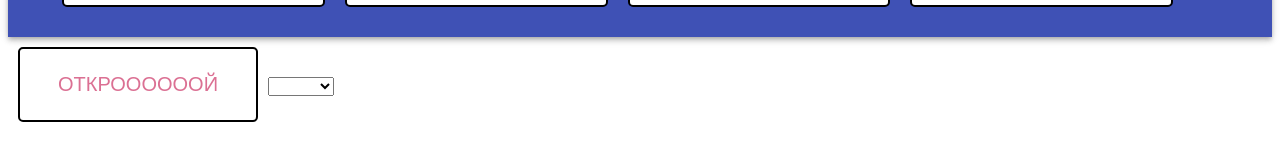
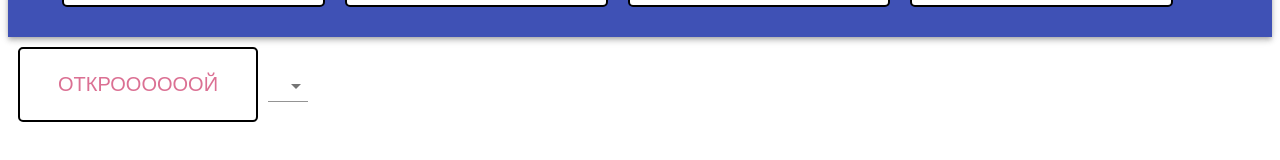
Before and after one commit to alyxmamathemm/bank-notes, a Next.js app: page /CoinsOfRussia in a window 1280 px wide. Shown: the part 204-364 px from the top of the page. Built offline with nearby package versions, Linux system fonts and the light colour scheme.

Commit message:
Select from Material UI

```diff
--- a/pages/CoinsOfRussia.js
+++ b/pages/CoinsOfRussia.js
@@ -14,6 +14,7 @@ import {
   Toolbar,
   Typography,
   IconButton,
+  Select,
 } from "@material-ui/core";
 import styled from "styled-components";
 <i class="fa fa-accusoft fa-2x"></i>;
@@ -37,6 +38,10 @@ export default function SimpleMenu() {
 
   const handleClose = () => {
     setAnchorEl(null);
+  };
+
+  const handleChange = (events) => {
+    window.location = events.target.value;
   };
 
   const Button = styled.button`
@@ -110,21 +115,13 @@ export default function SimpleMenu() {
         ОТКРООООООЙ
       </Button>
 
-      <select
-        id="cd-dropdown"
-        class="cd-select"
-        onchange="top.location=this.value"
-      >
-        <option value=""></option>
+      <Select id="cd-dropdown" onChange={handleChange}>
+        <MenuItem value=""></MenuItem>
 
-        <option value="https://www.youtube.com/" class="icon-1">
-          Кнопка
-        </option>
+        <MenuItem value="https://www.youtube.com/">Кнопка</MenuItem>
 
-        <option value="https://www.youtube.com/" class="icon-2">
-          рыжый
-        </option>
-      </select>
+        <MenuItem value="https://www.youtube.com/">рыжый</MenuItem>
+      </Select>
 
       <style>
         {`
```
